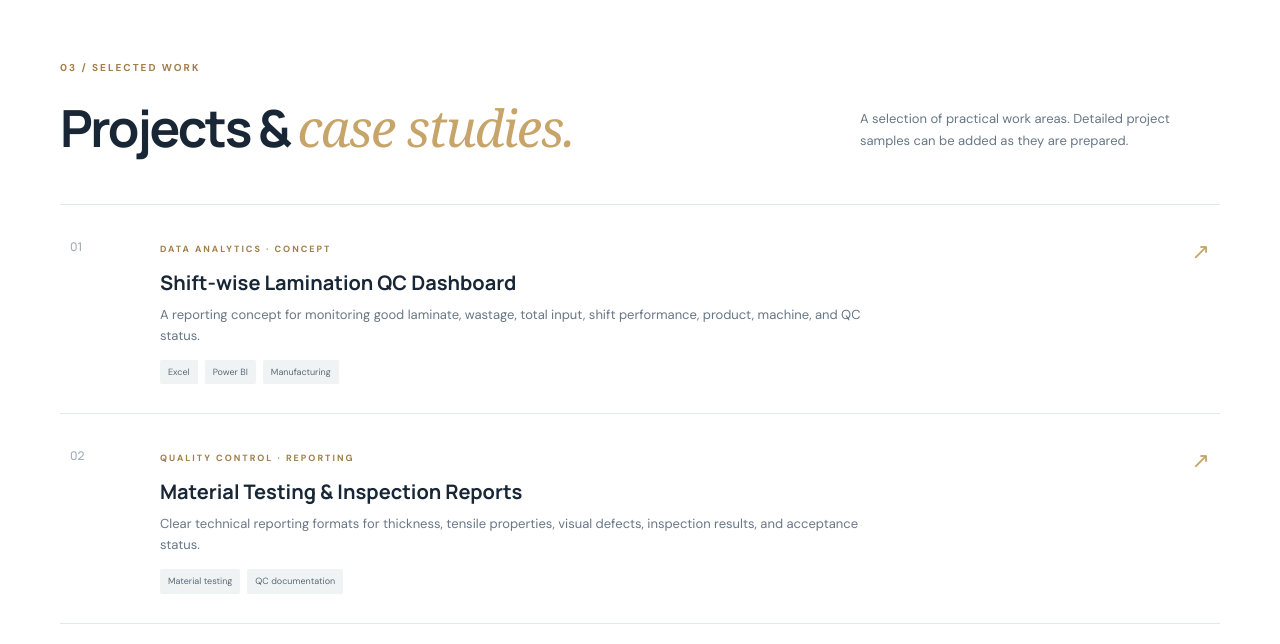
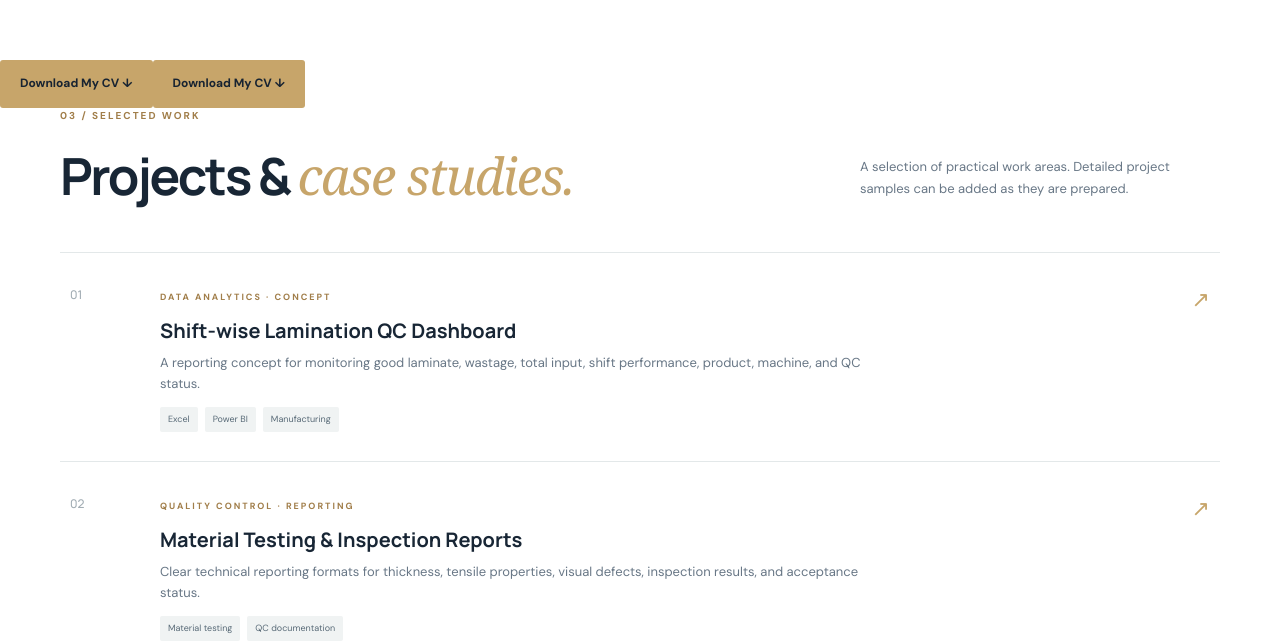
Before and after one commit to suaibahmed594-gif/My-portfolio, a plain HTML site: page index.html in a window 1280 px wide. Shown: the part 2127-2771 px from the top of the page. Drawn offline with Linux system fonts and the light colour scheme; a script that the page names is missing.

Commit message:
Add CV download links to projects section
Added download links for CV in the projects section.

```diff
--- a/index.html
+++ b/index.html
@@ -81,7 +81,13 @@
       </div>
     </section>
 
-    <section class="section projects-section" id="projects">
+    <section class="section projects-section" id="projects"><a href="Suaib_Hossain_CV.pdf" download
+   class="button button-primary">
+   Download My CV ↓
+</a><a href="Suaib_Hossain_CV.pdf" download
+   class="button button-primary">
+   Download My CV ↓
+</a>
       <div class="container">
         <div class="section-heading"><div><div class="section-kicker">03 / SELECTED WORK</div><h2>Projects & <em>case studies.</em></h2></div><p>A selection of practical work areas. Detailed project samples can be added as they are prepared.</p></div>
         <div class="project-list">
```
